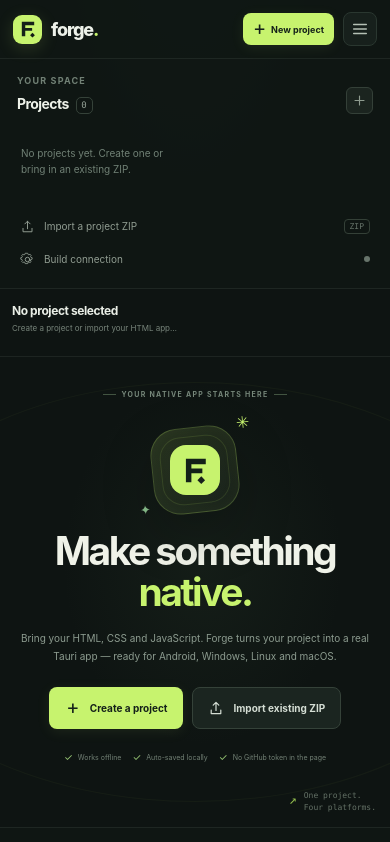
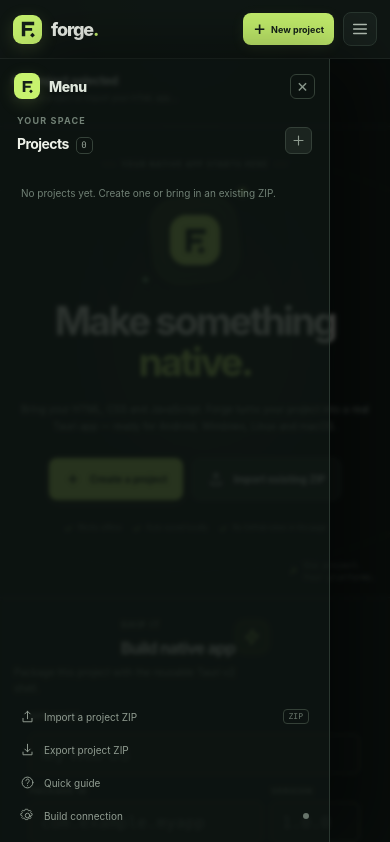
Before and after one commit to tingart/htmltoapp, a website built with Vite: page dashboard/index.html in a window 390 px wide. Both pictures are taken after a click on the button "Show projects and files". Shown: the top 842 px of the page. Built offline with nearby package versions, Linux system fonts and the light colour scheme.

Commit message:
Fix dialog close buttons and add a proper mobile menu drawer
- Cancel and × now close the New project / Add file / Build connection
  dialogs. With method="dialog" forms, the submit handlers'
  preventDefault was swallowing the native close, so those buttons
  appeared dead (only the Android back button worked); Cancel in the
  file dialog could even create a file. Handlers now detect
  value="cancel" submitters and close, and Cancel/× carry
  formnovalidate so empty required inputs cannot trap the user.
- Replace the bare mobile sidebar toggle with a slide-over menu drawer:
  branded header with close button, dimmed backdrop that closes on tap,
  and mobile-only actions (Export project ZIP, Quick guide) so the
  phone menu is a proper home, not just a project list.

Co-authored-by: arena-agent <297053741+arena-agent@users.noreply.github.com>

```diff
--- a/dashboard/app.js
+++ b/dashboard/app.js
@@ -248,6 +248,19 @@ function closeDialog(dialog) {
   else dialog.removeAttribute('open');
 }
 
+function isCancelSubmit(event) {
+  // method="dialog" forms fire submit for every button (Cancel, ×, Create).
+  // Cancel/close buttons carry value="cancel" so handlers can let them close
+  // the dialog instead of running the primary action.
+  return Boolean(event.submitter && event.submitter.value === 'cancel');
+}
+
+function setMobileSidebar(open) {
+  $('project-sidebar').classList.toggle('mobile-open', open);
+  $('sidebar-backdrop').hidden = !open;
+  $('mobile-menu-button').setAttribute('aria-expanded', String(open));
+}
+
 function confirmAction({ title, message, confirmLabel = 'Delete' }) {
   const dialog = $('confirm-dialog');
   // window.confirm is silently blocked (always returns false) inside embedded
@@ -484,8 +497,7 @@ async function loadProject(id) {
   state.currentPath = '';
   state.currentRecord = null;
   localStorage.setItem(ACTIVE_PROJECT_KEY, project.id);
-  $('project-sidebar').classList.remove('mobile-open');
-  $('mobile-menu-button').setAttribute('aria-expanded', 'false');
+  setMobileSidebar(false);
   setActiveProjectUI();
   renderFileTree();
   const preferred = project.filePaths.includes('index.html') ? 'index.html' : project.filePaths[0];
@@ -1120,10 +1132,10 @@ function setInputFromRecord(project) {
 
 function bindEvents() {
   $('top-create-project').addEventListener('click', () => openDialog($('project-dialog')));
-  $('sidebar-new-project').addEventListener('click', () => openDialog($('project-dialog')));
+  $('sidebar-new-project').addEventListener('click', () => { setMobileSidebar(false); openDialog($('project-dialog')); });
   $('welcome-create-project').addEventListener('click', () => openDialog($('project-dialog')));
   $('welcome-import-zip').addEventListener('click', () => $('zip-input').click());
-  $('import-zip-button').addEventListener('click', () => $('zip-input').click());
+  $('import-zip-button').addEventListener('click', () => { setMobileSidebar(false); $('zip-input').click(); });
   $('zip-input').addEventListener('change', (event) => { const file = event.target.files?.[0]; if (file) void importZip(file); });
   $('upload-files-button').addEventListener('click', () => $('files-input').click());
   $('files-input').addEventListener('change', (event) => {
@@ -1172,18 +1184,26 @@ function bindEvents() {
   for (const checkbox of document.querySelectorAll('input[name="platform"]')) checkbox.addEventListener('change', updateBuildControls);
   $('build-button').addEventListener('click', () => void startBuild());
   $('mobile-menu-button').addEventListener('click', () => {
-    const sidebar = $('project-sidebar');
-    sidebar.classList.toggle('mobile-open');
-    $('mobile-menu-button').setAttribute('aria-expanded', String(sidebar.classList.contains('mobile-open')));
+    setMobileSidebar(!$('project-sidebar').classList.contains('mobile-open'));
   });
+  $('mobile-menu-close').addEventListener('click', () => setMobileSidebar(false));
+  $('sidebar-backdrop').addEventListener('click', () => setMobileSidebar(false));
+  $('mobile-export-button').addEventListener('click', () => {
+    if (!state.project) { showToast('Create or open a project first, then export it.', 'error'); return; }
+    setMobileSidebar(false);
+    void exportProject();
+  });
+  $('mobile-help-button').addEventListener('click', () => { setMobileSidebar(false); openDialog($('help-dialog')); });
   $('help-button').addEventListener('click', () => openDialog($('help-dialog')));
   $('relay-settings-button').addEventListener('click', () => {
     $('relay-url-input').value = state.relayUrl;
     $('disconnect-relay-button').hidden = !state.relayUrl;
+    setMobileSidebar(false);
     openDialog($('relay-dialog'));
   });
   $('relay-form').addEventListener('submit', (event) => {
     event.preventDefault();
+    if (isCancelSubmit(event)) { closeDialog($('relay-dialog')); return; }
     const value = $('relay-url-input').value.trim();
     try {
       state.relayUrl = value ? normalizeRelayUrl(value) : '';
@@ -1206,6 +1226,7 @@ function bindEvents() {
   });
   $('project-form').addEventListener('submit', (event) => {
     event.preventDefault();
+    if (isCancelSubmit(event)) { closeDialog($('project-dialog')); return; }
     const name = $('new-project-name').value.trim();
     if (!name) return;
     closeDialog($('project-dialog'));
@@ -1213,6 +1234,7 @@ function bindEvents() {
   });
   $('file-form').addEventListener('submit', async (event) => {
     event.preventDefault();
+    if (isCancelSubmit(event)) { closeDialog($('file-dialog')); $('new-file-path').value = ''; return; }
     if (!state.project) return;
     try {
       const path = safeProjectPath($('new-file-path').value);
--- a/dashboard/index.html
+++ b/dashboard/index.html
@@ -45,6 +45,10 @@
 
     <main class="workspace-grid">
       <aside class="project-sidebar" id="project-sidebar" aria-label="Projects">
+        <div class="mobile-drawer-head">
+          <span class="mobile-drawer-brand"><span class="brand-mark"><svg viewBox="0 0 32 32" fill="none"><path d="M7 5.5h18v5H12v4h10v4H12v8H7v-21Z" fill="currentColor"/><path d="M22.5 21.5 26 25l-3.5 3.5L19 25l3.5-3.5Z" fill="#111916"/></svg></span><span>Menu</span></span>
+          <button class="modal-close" id="mobile-menu-close" type="button" aria-label="Close menu">×</button>
+        </div>
         <div class="sidebar-section-head">
           <div>
             <span class="eyebrow">YOUR SPACE</span>
@@ -65,6 +69,14 @@
             <svg viewBox="0 0 20 20" aria-hidden="true"><path d="M10 13V3m0 0L6.5 6.5M10 3l3.5 3.5M4 12.5V17h12v-4.5"/></svg>
             <span>Import a project ZIP</span>
             <span class="shortcut">ZIP</span>
+          </button>
+          <button class="sidebar-action mobile-only" id="mobile-export-button" type="button">
+            <svg viewBox="0 0 20 20" aria-hidden="true"><path d="M10 3v10m0 0 3.5-3.5M10 13 6.5 9.5M4 13.5V17h12v-3.5"/></svg>
+            <span>Export project ZIP</span>
+          </button>
+          <button class="sidebar-action mobile-only" id="mobile-help-button" type="button">
+            <svg viewBox="0 0 20 20" aria-hidden="true"><circle cx="10" cy="10" r="7.2"/><path d="M7.9 7.6a2.2 2.2 0 1 1 3.8 1.5c-.9.9-1.7 1.1-1.7 2.4M10 14.2h.01"/></svg>
+            <span>Quick guide</span>
           </button>
           <button class="sidebar-action" id="relay-settings-button" type="button">
             <svg viewBox="0 0 20 20" aria-hidden="true"><circle cx="10" cy="10" r="3"/><path d="m16.3 11.9 1 1.7-1.7 1.7-1.7-1-1.4.6-.5 1.9H8l-.5-1.9-1.4-.6-1.7 1-1.7-1.7 1-1.7-.6-1.4-1.9-.5V7.6l1.9-.5.6-1.4-1-1.7L4.4 2.3l1.7 1 1.4-.6L8 0.8h4l.5 1.9 1.4.6 1.7-1 1.7 1.7-1 1.7.6 1.4 1.9.5v2.4l-1.9.5-.6 1.4Z" transform="translate(0 1) scale(.86)"/></svg>
@@ -166,26 +178,28 @@
     <footer class="bottom-bar"><span><span class="bottom-brand-dot"></span> FORGE <span class="bottom-divider">/</span> LOCAL-FIRST WORKSPACE</span><span><a href="https://github.com/tingart/htmltoapp/blob/main/README.md" target="_blank" rel="noreferrer">Documentation <span>↗</span></a><span class="bottom-divider">·</span><span>Built on Tauri v2</span></span></footer>
   </div>
 
+  <div class="sidebar-backdrop" id="sidebar-backdrop" hidden></div>
+
   <input id="zip-input" type="file" accept=".zip,application/zip,application/x-zip-compressed" hidden>
   <input id="files-input" type="file" multiple hidden>
 
   <dialog class="modal" id="project-dialog">
     <form method="dialog" class="modal-card" id="project-form">
-      <div class="modal-topline"><span class="modal-kicker">START BUILDING</span><button class="modal-close" value="cancel" aria-label="Close">×</button></div>
+      <div class="modal-topline"><span class="modal-kicker">START BUILDING</span><button class="modal-close" value="cancel" formnovalidate aria-label="Close">×</button></div>
       <div class="modal-title-row"><div class="modal-symbol"><svg viewBox="0 0 24 24" aria-hidden="true"><path d="M12 4v16M4 12h16"/></svg></div><div><h2>New project</h2><p>A fresh canvas, saved right here in your browser.</p></div></div>
       <label class="field-label" for="new-project-name">PROJECT NAME</label>
       <input id="new-project-name" class="text-input modal-input" maxlength="64" value="My first app" required autocomplete="off">
       <div class="template-choice"><span class="template-dot"></span><span><strong>Starter app</strong><small>HTML, CSS, JavaScript and a ready-to-edit app manifest.</small></span><span class="template-selected">SELECTED</span></div>
-      <div class="modal-actions"><button class="button button-secondary" value="cancel">Cancel</button><button class="button button-primary" id="create-project-submit" type="submit">Create project <span>↗</span></button></div>
+      <div class="modal-actions"><button class="button button-secondary" value="cancel" formnovalidate>Cancel</button><button class="button button-primary" id="create-project-submit" type="submit">Create project <span>↗</span></button></div>
     </form>
   </dialog>
 
   <dialog class="modal" id="file-dialog">
     <form method="dialog" class="modal-card" id="file-form">
-      <div class="modal-topline"><span class="modal-kicker">PROJECT FILES</span><button class="modal-close" value="cancel" aria-label="Close">×</button></div>
+      <div class="modal-topline"><span class="modal-kicker">PROJECT FILES</span><button class="modal-close" value="cancel" formnovalidate aria-label="Close">×</button></div>
       <div class="modal-title-row"><div class="modal-symbol"><svg viewBox="0 0 24 24" aria-hidden="true"><path d="M6 3.8h8l4 4V20H6V3.8Z"/><path d="M14 4v4h4M9 13h6m-6 3h6"/></svg></div><div><h2>Add a file</h2><p>Use a path like <code>scripts/app.js</code> to create folders.</p></div></div>
       <label class="field-label" for="new-file-path">FILE PATH</label><input id="new-file-path" class="text-input modal-input mono-input" maxlength="240" placeholder="pages/home.html" required autocomplete="off">
-      <div class="modal-actions"><button class="button button-secondary" value="cancel">Cancel</button><button class="button button-primary" id="create-file-submit" type="submit">Create file <span>↗</span></button></div>
+      <div class="modal-actions"><button class="button button-secondary" value="cancel" formnovalidate>Cancel</button><button class="button button-primary" id="create-file-submit" type="submit">Create file <span>↗</span></button></div>
     </form>
   </dialog>
 
@@ -199,12 +213,12 @@
 
   <dialog class="modal" id="relay-dialog">
     <form method="dialog" class="modal-card modal-card-wide" id="relay-form">
-      <div class="modal-topline"><span class="modal-kicker">SECURE BUILD CONNECTION</span><button class="modal-close" value="cancel" aria-label="Close">×</button></div>
+      <div class="modal-topline"><span class="modal-kicker">SECURE BUILD CONNECTION</span><button class="modal-close" value="cancel" formnovalidate aria-label="Close">×</button></div>
       <div class="modal-title-row"><div class="modal-symbol modal-symbol-green"><svg viewBox="0 0 24 24" aria-hidden="true"><path d="M8.5 15.5 6 18a3.5 3.5 0 0 1-5-5l4-4a3.5 3.5 0 0 1 5 0m5.5-.5 2.5-2.5a3.5 3.5 0 0 1 5 5l-4 4a3.5 3.5 0 0 1-5 0M8 12l8 0" transform="translate(1 0)"/></svg></div><div><h2>Connect your build relay</h2><p>The static site never gets a GitHub token. A small Cloudflare Worker securely uploads your ZIP and starts Actions.</p></div></div>
       <label class="field-label" for="relay-url-input">YOUR CLOUDFLARE WORKER URL</label><input id="relay-url-input" class="text-input modal-input mono-input" type="url" placeholder="https://htmltoapp-build-relay.your-name.workers.dev" autocomplete="url">
       <div class="relay-explainer"><div class="relay-step"><span>01</span><p>Deploy <code>worker/</code> and connect a GitHub App once.</p></div><div class="relay-step"><span>02</span><p>Sign in with GitHub — the OAuth token stays server-side.</p></div><div class="relay-step"><span>03</span><p>Upload the ZIP to temporary R2 storage; Actions builds it.</p></div></div>
       <div class="relay-warning"><svg viewBox="0 0 18 18" aria-hidden="true"><path d="M9 2.5 16 15H2L9 2.5Z"/><path d="M9 6.5v4m0 2h.01"/></svg><span>Setup is required once by the repository owner. See the <a href="https://github.com/tingart/htmltoapp/blob/main/docs/SETUP.md" target="_blank" rel="noreferrer">deployment guide</a>. Never paste a PAT or private key here.</span></div>
-      <div class="modal-actions modal-actions-split"><button class="text-danger-button" id="disconnect-relay-button" type="button">Disconnect</button><div><button class="button button-secondary" value="cancel">Cancel</button><button class="button button-primary" id="save-relay-button" type="submit">Save connection</button></div></div>
+      <div class="modal-actions modal-actions-split"><button class="text-danger-button" id="disconnect-relay-button" type="button">Disconnect</button><div><button class="button button-secondary" value="cancel" formnovalidate>Cancel</button><button class="button button-primary" id="save-relay-button" type="submit">Save connection</button></div></div>
     </form>
   </dialog>
 
--- a/dashboard/styles.css
+++ b/dashboard/styles.css
@@ -60,6 +60,9 @@ button:disabled { opacity: .5; cursor: not-allowed !important; }
 .button-secondary svg { width: 16px; height: 16px; fill: none; stroke: currentColor; stroke-width: 1.5; stroke-linecap: round; stroke-linejoin: round; }
 .mobile-menu-button { display: none; width: 34px; height: 34px; border: 1px solid var(--line); border-radius: 8px; background: #17201c; cursor: pointer; }
 .mobile-menu-button svg { width: 18px; height: 18px; fill: none; stroke: #b5c0b5; stroke-width: 1.6; stroke-linecap: round; }
+.mobile-drawer-head { display: none; }
+.sidebar-action.mobile-only { display: none; }
+.sidebar-backdrop { display: none; }
 
 .workspace-grid { flex: 1; display: grid; grid-template-columns: 234px minmax(360px, 1fr) 298px; min-height: calc(100svh - 101px); }
 .project-sidebar { position: relative; display: flex; flex-direction: column; min-width: 0; padding: 24px 14px 13px; border-right: 1px solid var(--line-soft); background: rgba(17, 24, 21, .63); }
@@ -348,15 +351,22 @@ button:disabled { opacity: .5; cursor: not-allowed !important; }
   .button-top { min-height: 32px; }
   .mobile-menu-button { display: inline-grid; place-items: center; }
   .workspace-grid { min-height: calc(100svh - 90px); grid-template-columns: 1fr; align-content: start; }
-  .project-sidebar { display: none; grid-row: 1; border-right: 0; border-bottom: 1px solid var(--line-soft); padding: 12px; }
-  .project-sidebar.mobile-open { display: flex; }
+  /* Slide-over menu drawer on phones. */
+  .project-sidebar { position: fixed; top: 59px; bottom: 0; left: 0; z-index: 30; width: min(86vw, 330px); display: flex; transform: translateX(-104%); visibility: hidden; transition: transform .24s ease, visibility 0s linear .24s; border-right: 1px solid var(--line); box-shadow: 30px 0 70px rgba(0,0,0,.5); padding: 14px 12px 12px; overflow-y: auto; }
+  .project-sidebar.mobile-open { transform: none; visibility: visible; transition: transform .24s ease; }
+  .mobile-drawer-head { display: flex; align-items: center; justify-content: space-between; margin: 0 2px 12px; }
+  .mobile-drawer-brand { display: inline-flex; align-items: center; gap: 9px; color: #dfe7dc; font-family: var(--display); font-size: 14px; font-weight: 800; letter-spacing: -.03em; }
+  .mobile-drawer-brand .brand-mark { width: 26px; height: 26px; border-radius: 8px; }
+  .mobile-drawer-brand .brand-mark svg { width: 17px; height: 17px; }
+  .sidebar-action.mobile-only { display: flex; }
   .sidebar-section-head { margin-bottom: 8px; }
   .sidebar-section-head h2 { font-size: 14px; }
-  .project-list { display: grid; grid-template-columns: repeat(auto-fill, minmax(135px, 1fr)); gap: 5px; max-height: 147px; }
+  .project-list { display: grid; grid-template-columns: 1fr; gap: 5px; max-height: none; min-height: 44px; flex: 1 1 auto; }
   .sidebar-bottom { padding-top: 7px; }
   .storage-note { display: none; }
   .sidebar-footer { display: none; }
-  .editor-column { grid-row: 2; min-height: 510px; }
+  .sidebar-backdrop { display: block; position: fixed; inset: 59px 0 0 0; z-index: 29; background: rgba(5,9,7,.62); backdrop-filter: blur(2px); }
+  .editor-column { grid-row: 1; min-height: 510px; }
   .project-toolbar { min-height: 68px; padding: 11px 12px; }
   .project-heading-icon { flex-basis: 30px; width: 30px; height: 30px; }
   .project-title-row h1 { max-width: 185px; font-size: 12px; }
@@ -367,7 +377,7 @@ button:disabled { opacity: .5; cursor: not-allowed !important; }
   .icon-label-button span { display: none; }
   .toolbar-more { width: 27px; height: 27px; }
   .editor-workspace { min-height: 400px; grid-template-columns: 145px minmax(0,1fr); }
-  .build-sidebar { grid-row: 3; display: flex; padding: 17px 14px; border-top: 1px solid var(--line-soft); }
+  .build-sidebar { grid-row: 2; display: flex; padding: 17px 14px; border-top: 1px solid var(--line-soft); }
   .build-header h2 { font-size: 16px; }
   .build-intro { margin: 7px 0 15px; }
   .build-fields { display: grid; grid-template-columns: 1fr; }
```
